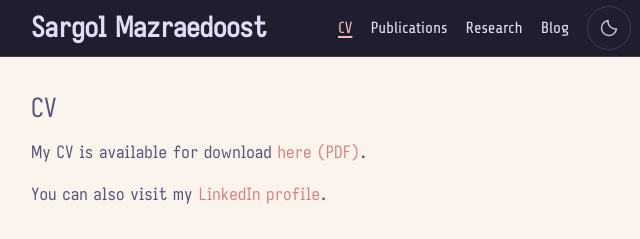
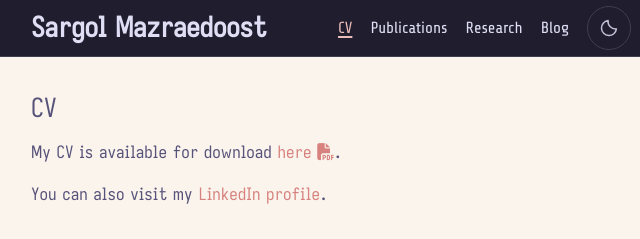
Before and after one commit to SargolMazraedoost/sargolmazraedoost.github.io, an Astro site: page /cv in a window 1280 px wide. Shown: the top 239 px of the page, 309-949 px from the left. Built offline with nearby package versions, Linux system fonts and the light colour scheme; Astro itself is replaced by a stand-in of ours.

Commit message:
style(cv): replace (pdf) text with fontawesome pdf icon

```diff
--- a/src/pages/cv.astro
+++ b/src/pages/cv.astro
@@ -8,7 +8,7 @@ const universityName = 'Pukyong National University';
 <BaseLayout title="CV" description={`Academic background of ${SITE.author}`}>
   <article class="post prose">
     <h1>CV</h1>
-    <p>My CV is available for download <a href="/assets/cv/sargol-mazraedoost-cv.pdf" target="_blank" rel="noopener noreferrer">here (PDF)</a>.</p>
+    <p>My CV is available for download <a href="/assets/cv/sargol-mazraedoost-cv.pdf" target="_blank" rel="noopener noreferrer">here <i class="fa-solid fa-file-pdf" aria-hidden="true"></i></a>.</p>
     <p>You can also visit my <a href={SITE.linkedin} target="_blank" rel="noopener noreferrer">LinkedIn profile</a>.</p>
 
     <section class="cv-education">
```
